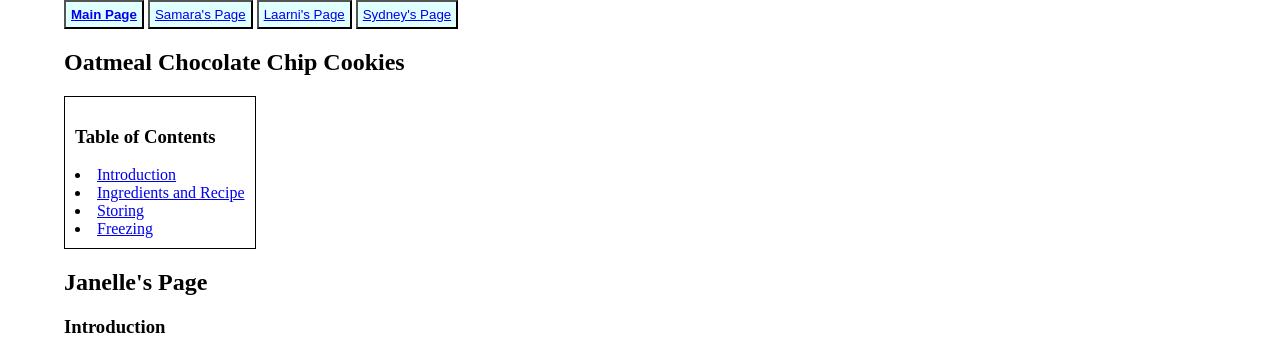
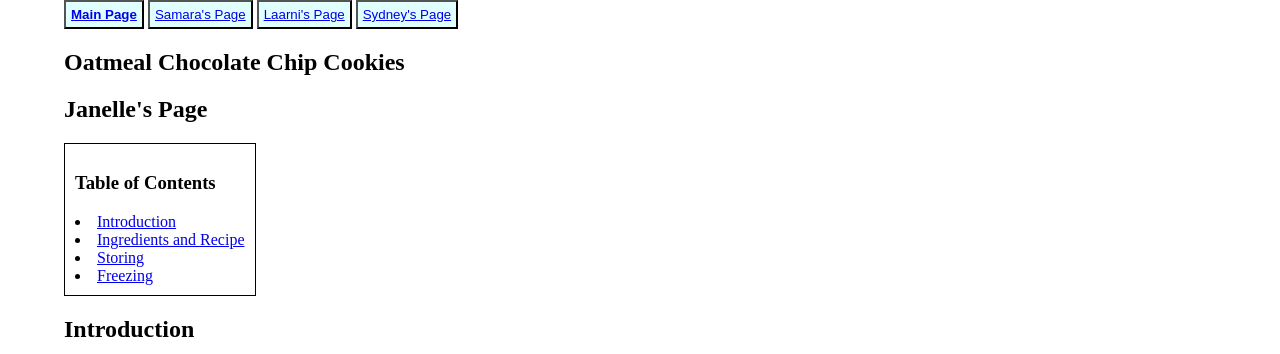
Before and after one commit to SamaraMaciel/SamaraMaciel.github.io, a plain HTML site: page janelle.html in a window 1280 px wide. Shown: the top 354 px of the page. Drawn offline with Linux system fonts and the light colour scheme.

Commit message:
changed headings

```diff
--- a/janelle.html
+++ b/janelle.html
@@ -15,6 +15,7 @@
             <button><a href="Sydneypage.html">Sydney's Page</a></button>
         </nav>
         <h1>Oatmeal Chocolate Chip Cookies</h1>
+        <h2>Janelle's Page</h2>
     </section>
 </head>
 
@@ -32,8 +33,7 @@
     </section>
     <!--Picture and info-->
     <section>
-        <h2>Janelle's Page</h2>
-        <h3 id="Intro">Introduction</h3>
+        <h2 id="Intro">Introduction</h2>
         <p>One of my favourit foods are the oatmeal chocolate chip cookies that is from a recipe that my mom got from somewhere. They are one of the most popular kinds of cookie. Basically just regular chocolate chip cookies with oats, and I like to add walnuts. My mom used to make them sometimes and then when I learned to bake they were one of the first things I made. I still like making them quite often and everyone else that lives with me likes it when I make them too.</p>
         <img src="Cookies.JPG" alt="Chocolate Chip Cookies" width="25%">
 
```
